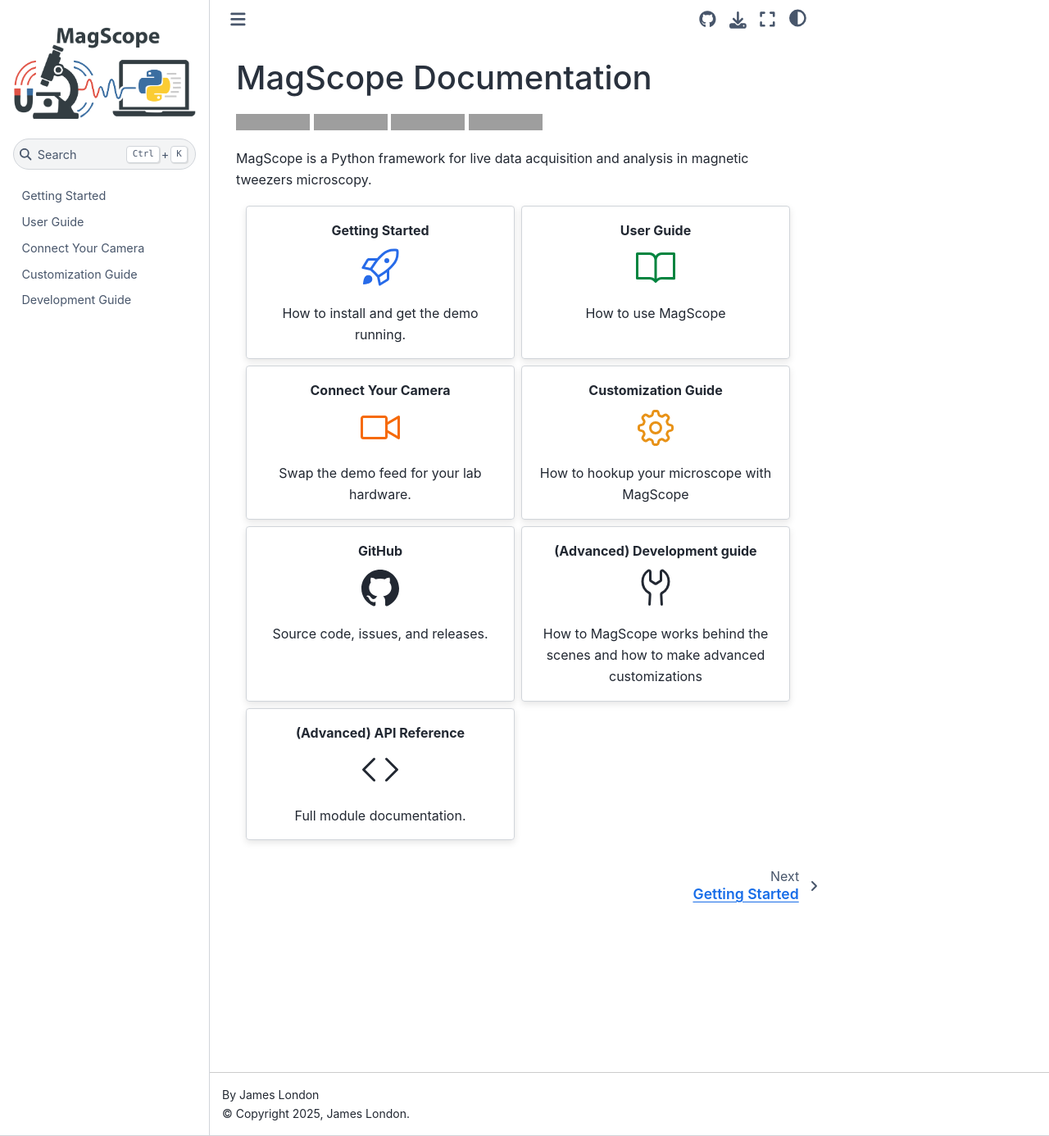
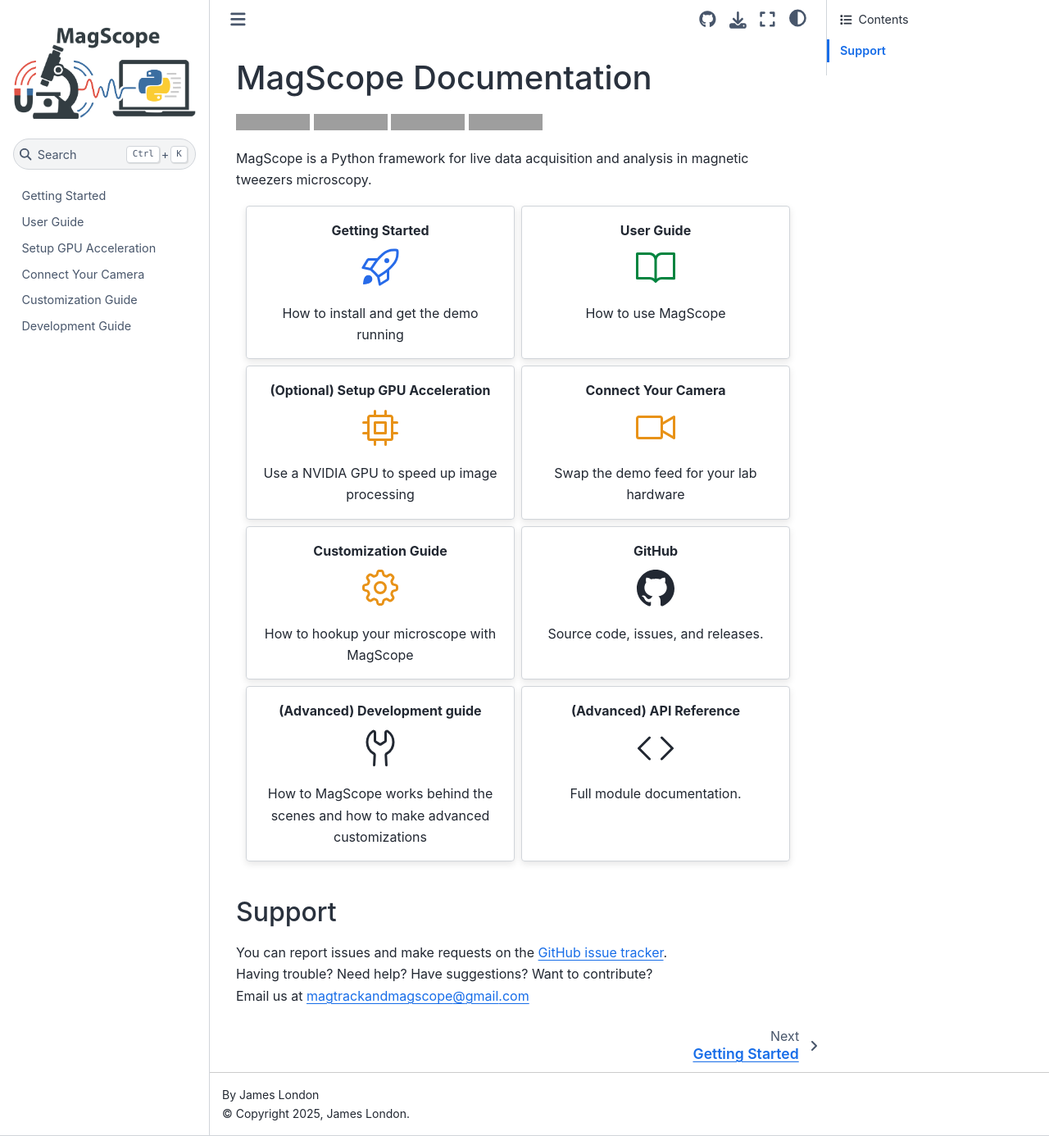
Before and after one commit to 7jameslondon/MagScope, a Sphinx documentation site: the page built from docs/source/index.rst, in a window 1280 px wide and 1386 px high. Shown: the whole window at 82% size. Built offline with Sphinx 7.4.7 and the Sphinx Book theme 1.1.4, drawn with Linux system fonts in a browser that asks for light colours; grey boxes are pictures that could not be loaded.

Commit message:
Added GPU guide

```diff
--- a/docs/source/index.rst
+++ b/docs/source/index.rst
@@ -32,7 +32,7 @@
 
       :octicon:`rocket;3rem;sd-text-info`
 
-      How to install and get the demo running.
+      How to install and get the demo running
 
    .. grid-item-card:: User Guide
       :link: user_guide
@@ -44,15 +44,25 @@
 
       How to use MagScope
 
+   .. grid-item-card:: (Optional) Setup GPU Acceleration
+      :link: gpu_guide
+      :link-type: doc
+      :text-align: center
+      :shadow: md
+
+      :octicon:`cpu;3rem;sd-text-secondary`
+
+      Use a NVIDIA GPU to speed up image processing
+
    .. grid-item-card:: Connect Your Camera
       :link: connect_camera
       :link-type: doc
       :text-align: center
       :shadow: md
 
-      :octicon:`device-camera-video;3rem;sd-text-warning`
+      :octicon:`device-camera-video;3rem;sd-text-secondary`
 
-      Swap the demo feed for your lab hardware.
+      Swap the demo feed for your lab hardware
 
    .. grid-item-card:: Customization Guide
       :link: custom_guide
@@ -94,11 +104,20 @@
 
       Full module documentation.
 
+Support
+-------
+
+| You can report issues and make requests on the `GitHub issue tracker <https://github.com/7jameslondon/MagScope/issues>`_.
+| Having trouble? Need help? Have suggestions? Want to contribute?
+| Email us at magtrackandmagscope@gmail.com
+
+
 .. toctree::
    :hidden:
 
    getting_started
    user_guide
+   gpu_guide
    connect_camera
    custom_guide
    dev_guide
--- a/magscope/__init__.py
+++ b/magscope/__init__.py
@@ -7,5 +7,5 @@
 from magscope.processes import ManagerProcessBase
 from magscope.scope import MagScope
 from magscope.scripting import Script
-from magscope.utils import (AcquisitionMode, PoolVideoFlag, Units, crop_stack_to_rois,
+from magscope.utils import (AcquisitionMode, PoolVideoFlag, Units, check_cupy, crop_stack_to_rois,
                             date_timestamp_str, numpy_type_to_qt_image_type, registerwithscript)
```
Also changed, not shown: docs/source/getting_started.rst (+18 -11 lines), docs/source/gpu_guide.rst (added, +55 -0 lines), 1 other file.
